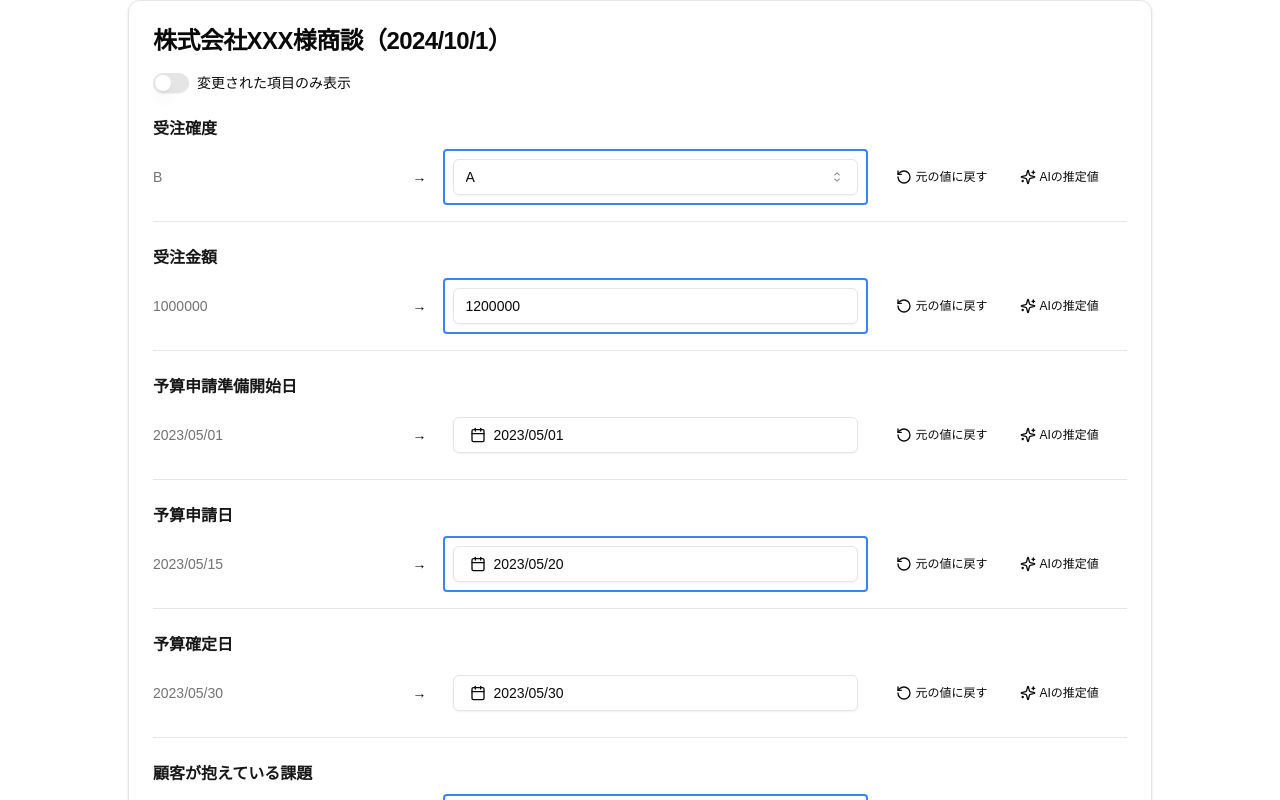
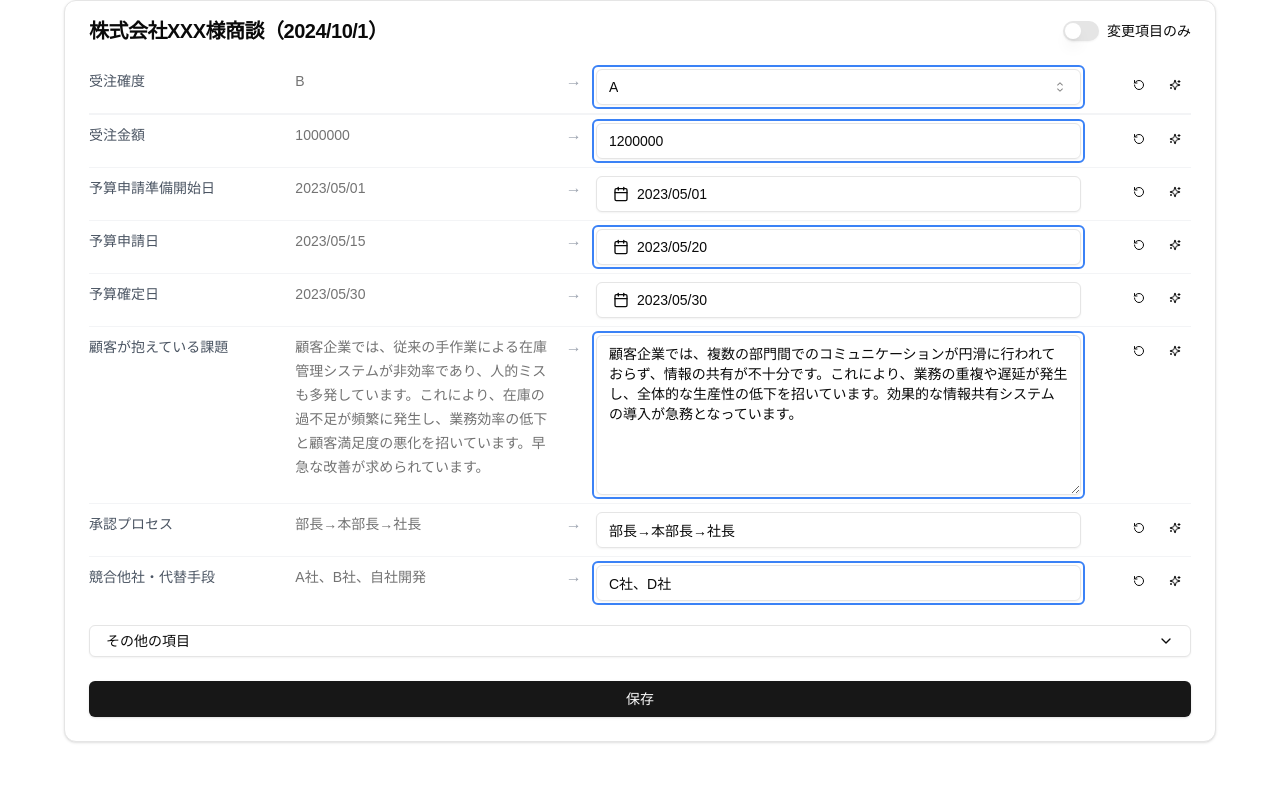
Before and after one commit to t14i/autoinput-module, a Next.js app: page / in a window 1280 px wide. Shown: the top 800 px of the page. Built offline with nearby package versions, Linux system fonts and the light colour scheme.

Commit message:
feat: Adjust input form to increase information density

```diff
--- a/src/app/page.tsx
+++ b/src/app/page.tsx
@@ -299,9 +299,9 @@ export default function Component() {
           '顧客企業では、従来の顧客管理システムが老朽化しており、顧客データの正確な把握や分析が困難になっています。これにより、効果的なマーケティング戦略の立案や顧客ニーズへの迅速な対応が阻害されており、競争力の低下につながっています。',
           '顧客企業では、急速なデジタル化に伴い、従業員のITスキルの不足が顕在化しています。これにより、新しいツールやシステムの導入が進まず、業務効率の改善が滞っています。従業員の能力開発と、使いやすいITソリューションの導入が課題となっています。'
         ],
-        approvalProcess: ['部長→本部長→社長', '課長→部長→社長', '部長→社長'],
+        approvalProcess: ['部長→本部長→社長', '課長部長→社長', '部長→社長'],
         competitors: ['C社、D社', 'H社、I社', 'J社、K社、L社'],
-        salesStructure: ['営業部→営業1課、営業2課、営業3課', '営業部→営業1課、営業2課、営業3課、営業4課', '営業部→東日本営業部、西日本営業部'],
+        salesStructure: ['営業部→営業1課、営業2課、営業3課', '営業部→営業1課営業2課、営業3課、営業4課', '営業部→東日本営業部、西日本営業部'],
         salesPeople: ['60', '70', '55'],
         onlineOfflineRatio: ['40:60', '50:50', '35:65'],
         prepTime: ['45', '50', '40'],
@@ -389,17 +389,30 @@ export default function Component() {
     const typedText = typedTexts[key]
 
     return (
-      <div className="space-y-2 mb-6 pb-4 border-b border-gray-200">
-        <Label htmlFor={key} className="text-base font-semibold text-primary mb-2 block">{label}</Label>
-        <div className="flex items-center space-x-4">
-          <div className="w-1/4 text-left">
+      <div className="flex items-start py-2 border-b border-gray-100 hover:bg-gray-50">
+        {/* ラベル */}
+        <div className="w-[18%]">
+          <Label htmlFor={key} className="text-sm font-medium text-gray-600">{label}</Label>
+        </div>
+
+        {/* 元の値 */}
+        <div className="w-[24%] pl-2">
           <span className="text-sm text-muted-foreground">
             {key.includes('Date') ? formatDate(previousValue as Date) : previousValue as string}
           </span>
         </div>
-          <span className="text-sm">→</span>
-          <div className="flex-1 w-1/2">
-            <div className={`p-2 rounded ${shouldShowBorder ? 'border-2 border-blue-500' : 'border-2 border-transparent'}`}>
+
+        {/* 矢印 */}
+        <div className="w-[4%] flex justify-center">
+          <span className="text-gray-400">→</span>
+        </div>
+
+        {/* 入力欄 */}
+        <div className="w-[44%] flex flex-col">
+          <div className={cn(
+            "relative",
+            shouldShowBorder && "before:absolute before:-inset-1 before:border-2 before:border-blue-500 before:rounded-md"
+          )}>
             {React.cloneElement(content as React.ReactElement, {
               onChange: (e: React.ChangeEvent<HTMLInputElement | HTMLTextAreaElement> | Date) => {
                 if (e instanceof Date) {
@@ -411,24 +424,33 @@ export default function Component() {
                 }
               },
               value: isTyping ? typedText : (content as React.ReactElement).props.value,
+              className: cn(
+                (content as React.ReactElement).props.className,
+                "text-sm",
+                key === 'customerIssue' ? "min-h-[160px]" : "h-9" // 高さを160pxに変更
+              )
             })}
           </div>
+
           {isLoading[key] ? (
-              <div className="mt-2 flex items-center space-x-2">
-                <Loader2 className="h-4 w-4 animate-spin" />
-                <span className="text-sm text-muted-foreground">推定中...</span>
+            <div className="mt-2 flex items-center space-x-2"> {/* mt-1 から mt-2 に変更 */}
+              <Loader2 className="h-3 w-3 animate-spin" />
+              <span className="text-xs text-muted-foreground">推定中...</span>
             </div>
           ) : aiSuggestions[key] && (
-              <div className="mt-2 flex flex-wrap gap-2">
+            <div className="mt-2 space-y-1.5"> {/* 余白とレイアウトを調整 */}
+              <div className="text-xs text-muted-foreground">AI推定値:</div> {/* ラベルを追加 */}
+              <div className="flex flex-wrap gap-1.5"> {/* gap-1 から gap-1.5 に変更 */}
                 {aiSuggestions[key].map((suggestion, index) => (
                   <Badge
                     key={index}
                     variant="outline"
-                    className={`cursor-pointer ${
-                      index === 0 ? "bg-yellow-100 hover:bg-yellow-200 text-yellow-800" :
-                      index === 1 ? "bg-blue-100 hover:bg-blue-200 text-blue-800" :
-                      "bg-pink-100 hover:bg-pink-200 text-pink-800"
-                    }`}
+                    className={cn(
+                      "text-xs cursor-pointer py-0.5 px-2", // py-0 から py-0.5 に変更
+                      index === 0 ? "bg-yellow-50 hover:bg-yellow-100 text-yellow-700" :
+                      index === 1 ? "bg-blue-50 hover:bg-blue-100 text-blue-700" :
+                      "bg-pink-50 hover:bg-pink-100 text-pink-700"
+                    )}
                     onClick={() => {
                       switch (key) {
                         case 'orderProbability':
@@ -462,38 +484,43 @@ export default function Component() {
                   </Badge>
                 ))}
               </div>
+            </div>
           )}
         </div>
-          <div className="w-1/4">
-            <div className="flex space-x-2">
+
+        {/* アクションボタン */}
+        <div className="w-[10%] flex justify-end space-x-1 pl-2">
           <TooltipProvider>
             <Tooltip>
               <TooltipTrigger asChild>
-                    <Button variant="ghost" size="sm" onClick={resetValue} className="flex items-center">
-                      <RotateCcwIcon className="h-4 w-4 mr-1" />
-                      <span className="text-xs">元の値に戻す</span>
+                <Button
+                  variant="ghost"
+                  size="sm"
+                  onClick={resetValue}
+                  className="h-8 w-8 px-0"
+                >
+                  <RotateCcwIcon className="h-3 w-3" />
                 </Button>
               </TooltipTrigger>
-                  <TooltipContent>
-                    <p>元に戻す</p>
-                  </TooltipContent>
+              <TooltipContent>元に戻す</TooltipContent>
             </Tooltip>
           </TooltipProvider>
+
           <TooltipProvider>
             <Tooltip>
               <TooltipTrigger asChild>
-                    <Button variant="ghost" size="sm" onClick={() => getAiSuggestions(key)} className="flex items-center">
-                      <SparklesIcon className="h-4 w-4 mr-1" />
-                      <span className="text-xs">AIの推定値</span>
+                <Button
+                  variant="ghost"
+                  size="sm"
+                  onClick={() => getAiSuggestions(key)}
+                  className="h-8 w-8 px-0"
+                >
+                  <SparklesIcon className="h-3 w-3" />
                 </Button>
               </TooltipTrigger>
-                  <TooltipContent>
-                    <p>AIの推定値を取得</p>
-                  </TooltipContent>
+              <TooltipContent>AIの推定値を取得</TooltipContent>
             </Tooltip>
           </TooltipProvider>
-            </div>
-          </div>
         </div>
       </div>
     )
@@ -505,23 +532,24 @@ export default function Component() {
   }
 
   return (
-    <Card className="w-full max-w-5xl mx-auto">
-      <CardHeader className="pb-4">
-        <CardTitle className="text-2xl font-bold">株式会社XXX様商談（2024/10/1）</CardTitle>
-      </CardHeader>
-      <CardContent>
-        <div className="flex items-center space-x-2 mb-6">
+    <Card className="w-full max-w-6xl mx-auto">
+      <CardHeader className="py-4">
+        <div className="flex justify-between items-center">
+          <CardTitle className="text-xl font-bold">株式会社XXX様商談（2024/10/1）</CardTitle>
+          <div className="flex items-center space-x-2">
             <Switch
               id="show-changed"
               checked={showOnlyChanged}
               onCheckedChange={setShowOnlyChanged}
             />
             <Label htmlFor="show-changed" className="text-sm">
-            変更された項目のみ表示
+              変更項目のみ
             </Label>
           </div>
-
-        <div className="space-y-6">
+        </div>
+      </CardHeader>
+      <CardContent className="py-0">
+        <div className="divide-y divide-gray-100">
           {renderField('orderProbability', '受注確度', (
             <Select value={orderProbability} onValueChange={setOrderProbability}>
               <SelectTrigger className="w-full">
@@ -582,7 +610,7 @@ export default function Component() {
                   )}
                 >
                   <CalendarIcon className="mr-2 h-4 w-4" />
-                  {budgetRequestDate ? formatDate(budgetRequestDate) : <span>日付を選択</span>}
+                  {budgetRequestDate ? formatDate(budgetRequestDate) : <span>付を選択</span>}
                 </Button>
               </PopoverTrigger>
               <PopoverContent className="w-auto p-0">
@@ -649,14 +677,15 @@ export default function Component() {
           ), previousValues.competitors)}
         </div>
 
-        <Collapsible open={isOtherFieldsOpen} onOpenChange={setIsOtherFieldsOpen} className="mt-6">
+        <Collapsible open={isOtherFieldsOpen} onOpenChange={setIsOtherFieldsOpen} className="mt-4">
           <CollapsibleTrigger asChild>
-            <Button variant="outline" className="flex items-center justify-between w-full">
+            <Button variant="outline" className="flex items-center justify-between w-full h-8 text-sm">
               その他の項目
-              <ChevronDownIcon className={`h-4 w-4 transition-transform ${isOtherFieldsOpen ? 'transform rotate-180' : ''}`} />
+              <ChevronDownIcon className={cn("h-4 w-4 transition-transform", isOtherFieldsOpen && "rotate-180")} />
             </Button>
           </CollapsibleTrigger>
-          <CollapsibleContent className="mt-4 space-y-6">
+          <CollapsibleContent className="mt-2">
+            <div className="divide-y divide-gray-100">
               {renderField('salesStructure', '営業組織の構造', (
                 <Input
                   id="salesStructure"
@@ -769,10 +798,13 @@ export default function Component() {
                   className="w-full"
                 />
               ), previousValues.targetIndustries)}
+            </div>
           </CollapsibleContent>
         </Collapsible>
 
-        <Button className="w-full mt-6" onClick={handleSave}>保存</Button>
+        <div className="py-6"> {/* 保存ボタンを包む div を追加し、上下の余白を設定 */}
+          <Button className="w-full" onClick={handleSave}>保存</Button>
+        </div>
       </CardContent>
     </Card>
   )
```
Lines whose indentation alone changed are shown as unchanged.
